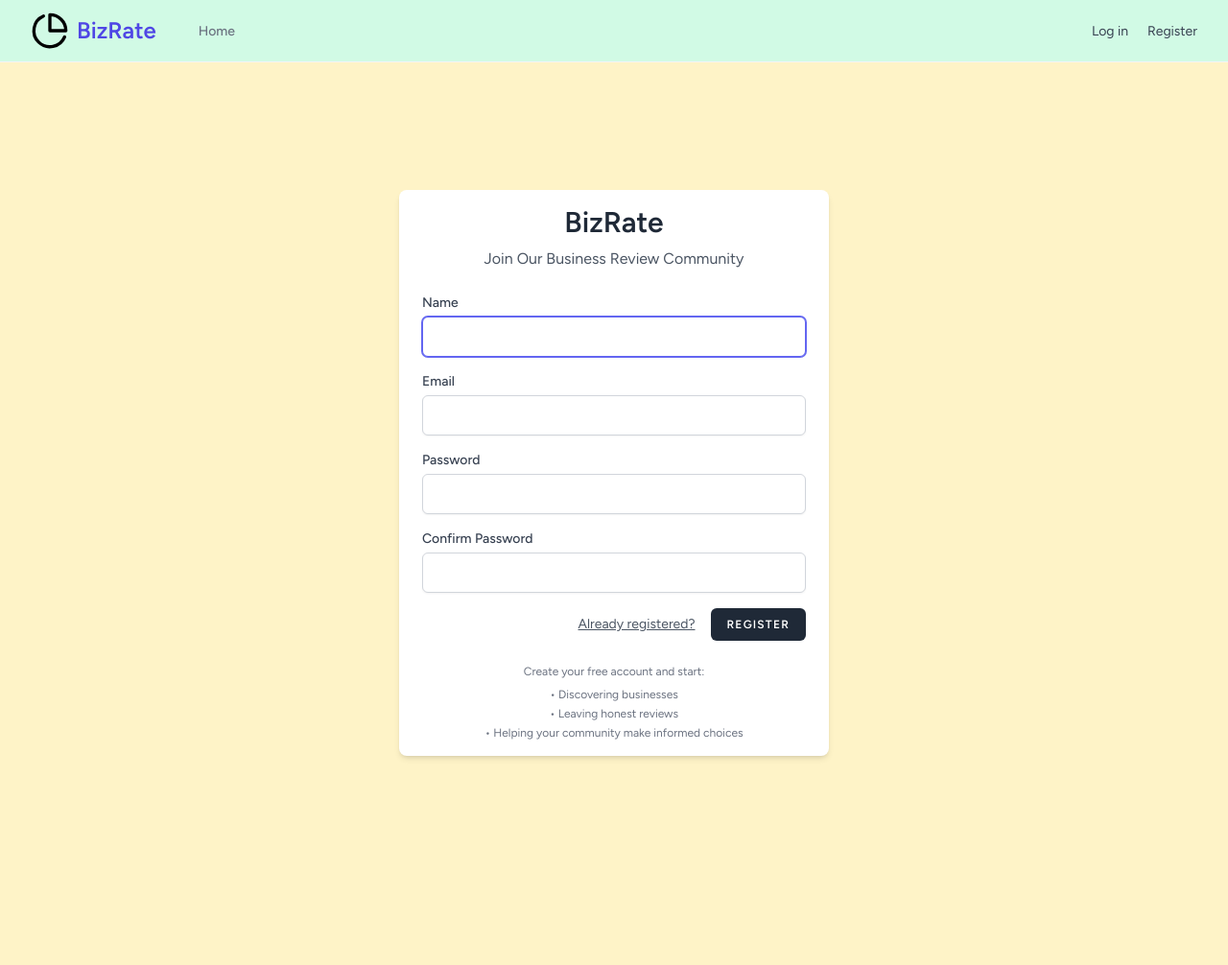
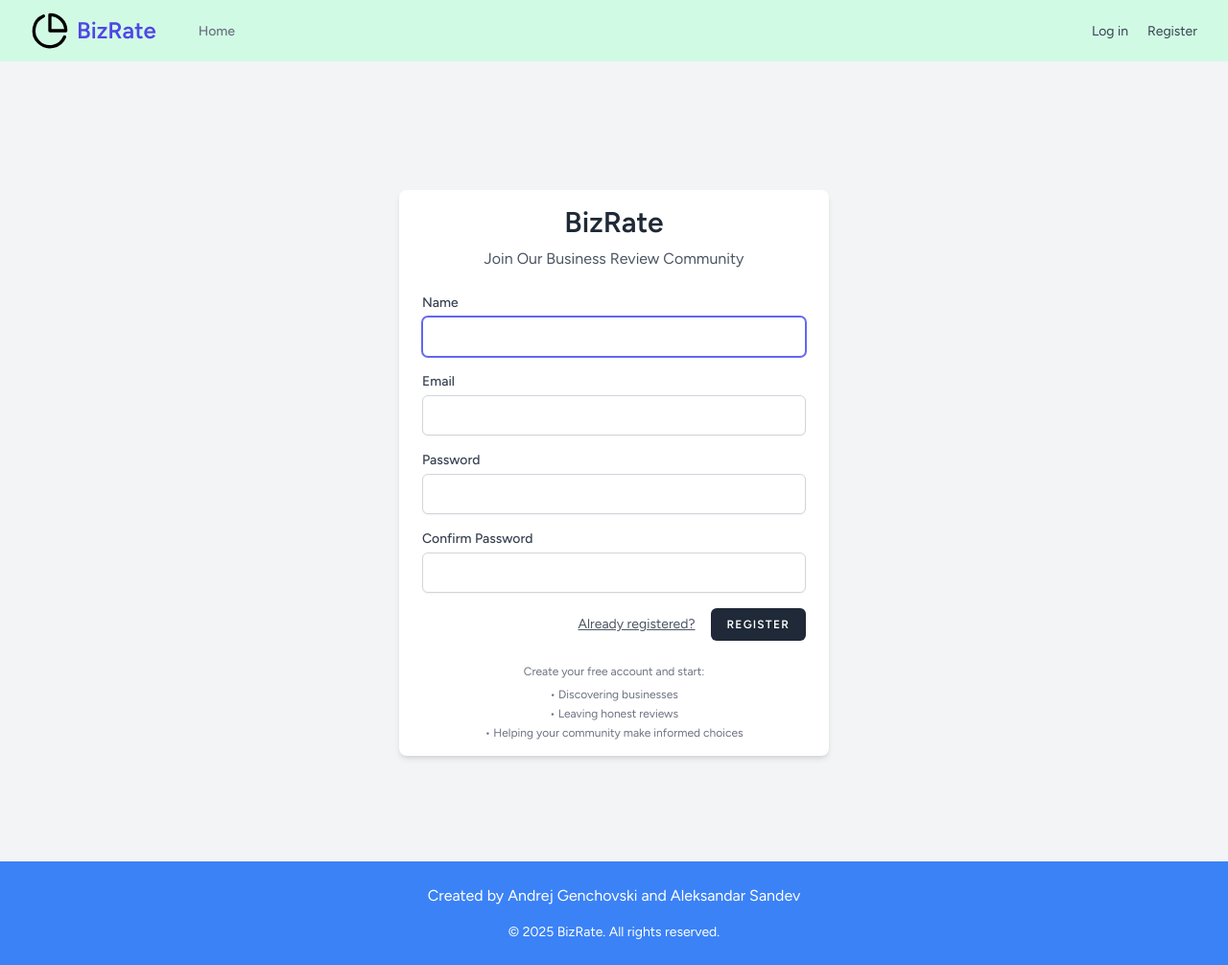
Before and after one commit to Genchovski2708/BizRate, a Laravel app: page /register in a window 1280 px wide. Shown: the whole page at 96% size. Before the commit the page ends 791 px from the top, so only its background shows below. Run offline with Laravel 12, Linux system fonts and the light colour scheme; style sheets or scripts are compiled from the project's sources.

Commit message:
design and database changes

```diff
--- a/resources/views/auth/login.blade.php
+++ b/resources/views/auth/login.blade.php
@@ -1,7 +1,7 @@
 @extends('layouts.app')
 
 @section('content')
-    <div class="min-h-screen flex flex-col sm:justify-center items-center pt-6 sm:pt-0 bg-amber-100">
+    <div class="min-h-screen flex flex-col sm:justify-center items-center pt-6 sm:pt-0 bg-gray-100">
         <div class="w-full sm:max-w-md mt-6 px-6 py-4 bg-white shadow-md overflow-hidden sm:rounded-lg">
             <div class="mb-6 text-center">
                 <h1 class="text-3xl font-bold text-gray-800">
--- a/resources/views/auth/register.blade.php
+++ b/resources/views/auth/register.blade.php
@@ -1,7 +1,7 @@
 @extends('layouts.app')
 
 @section('content')
-    <div class="min-h-screen flex flex-col sm:justify-center items-center pt-6 sm:pt-0 bg-amber-100">
+    <div class="min-h-screen flex flex-col sm:justify-center items-center pt-6 sm:pt-0 bg-gray-100">
         <div class="w-full sm:max-w-md mt-6 px-6 py-4 bg-white shadow-md overflow-hidden sm:rounded-lg">
             <div class="mb-6 text-center">
                 <h1 class="text-3xl font-bold text-gray-800">
--- a/resources/views/businesses/show.blade.php
+++ b/resources/views/businesses/show.blade.php
@@ -8,7 +8,7 @@
                     @if($business->photo)
                         <img src="{{ asset('storage/' . $business->photo) }}"
                              alt="{{ $business->name }}"
-                             class="w-full h-64 object-cover rounded-lg mb-6">
+                             class="w-fit h-fit object-cover rounded-lg mb-6">
                     @endif
 
                     <h1 class="text-3xl font-semibold mb-4">{{ $business->name }}</h1>
--- a/resources/views/layouts/app.blade.php
+++ b/resources/views/layouts/app.blade.php
@@ -16,7 +16,7 @@
     @vite(['resources/css/app.css', 'resources/js/app.js'])
 </head>
 <body class="font-sans antialiased">
-<div class="min-h-screen bg-amber-100">
+<div class="min-h-screen bg-gray-100">
     @include('layouts.navigation')
 
     <!-- Flash Messages -->
@@ -29,11 +29,13 @@
     @endif
 
     <!-- Page Content -->
-    <main class="py-4 bg-amber-100">
+    <main class="py-4 bg-gray-100">
         {{ $slot ?? '' }}
         @yield('content')
     </main>
+
 </div>
+@include('layouts.footer')
 
 @stack('scripts')
 </body>
--- /dev/null
+++ b/resources/views/layouts/footer.blade.php
@@ -0,0 +1,12 @@
+<footer class="bg-blue-500 dark:bg-gray-800 border-t border-gray-100 dark:border-gray-700 py-6">
+    <div class="max-w-7xl mx-auto px-4 sm:px-6 lg:px-8">
+        <div class="flex justify-center items-center">
+            <div class="flex space-x-6 text-white">
+                Created by Andrej Genchovski and Aleksandar Sandev
+            </div>
+        </div>
+        <div class="mt-4 text-center text-white dark:text-gray-400 text-sm">
+            &copy; 2025 BizRate. All rights reserved.
+        </div>
+    </div>
+</footer>
```
Also changed, not shown: database/database.sqlite (added), 1 other file.
